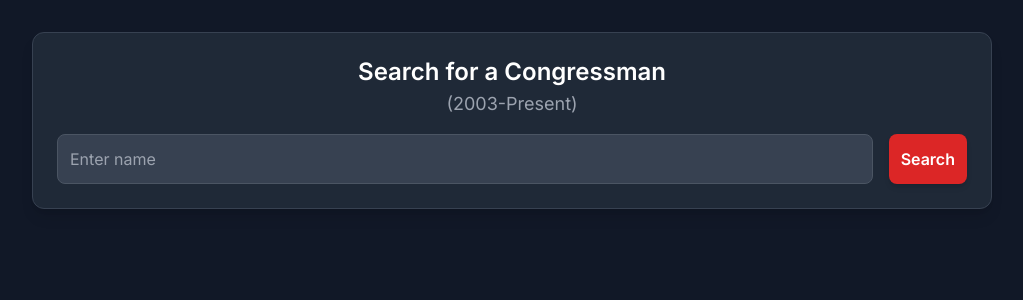
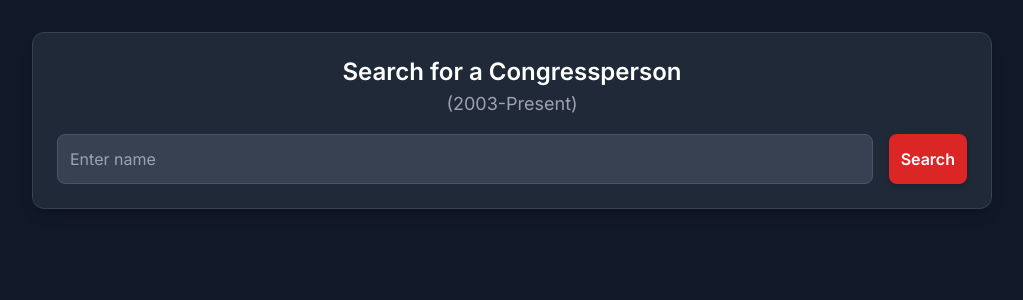
Before and after one commit to Operation-Hope/paper-trail, a Flask app: page / in a window 1280 px wide. Shown: the part 274-574 px from the top of the page, without its empty margins (128-1151 px from the left). Run offline with Flask 3, Linux system fonts and the light colour scheme; data that the repository does not hold is empty; some libraries are stand-ins or nearby versions.

Commit message:
Congressman -> Congressperson
Change for more gender-inclusive language

```diff
--- a/app/templates/index.html
+++ b/app/templates/index.html
@@ -187,7 +187,7 @@
 
         <div id="searchSection" class="bg-gray-800 border border-gray-700 p-6 rounded-xl shadow-lg mb-8">
             <h2 class="text-2xl font-semibold mb-4 text-center text-white leading-tight">
-                Search for a Congressman <br>
+                Search for a Congressperson <br>
                 <span class="text-lg font-normal text-gray-400">(2003-Present)</span>
             </h2>
             <div class="flex flex-col sm:flex-row gap-4">
@@ -835,4 +835,5 @@
     </script>
 </body>
 
+
 </html>
```
